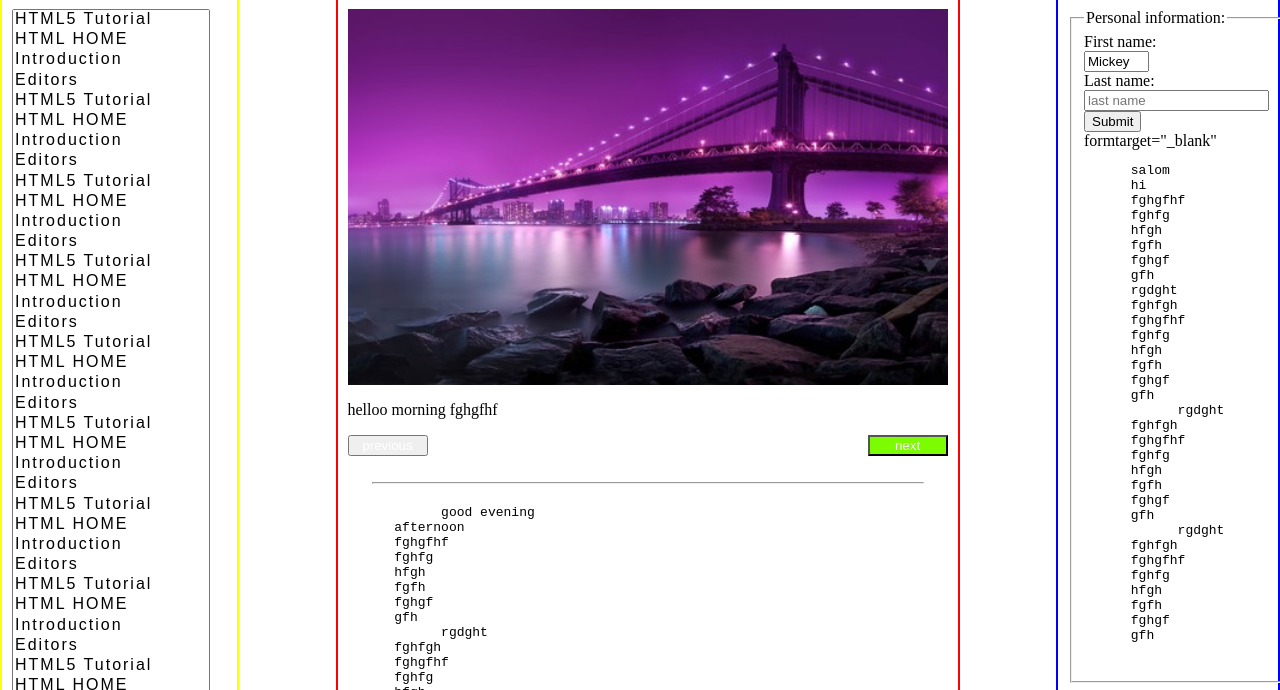
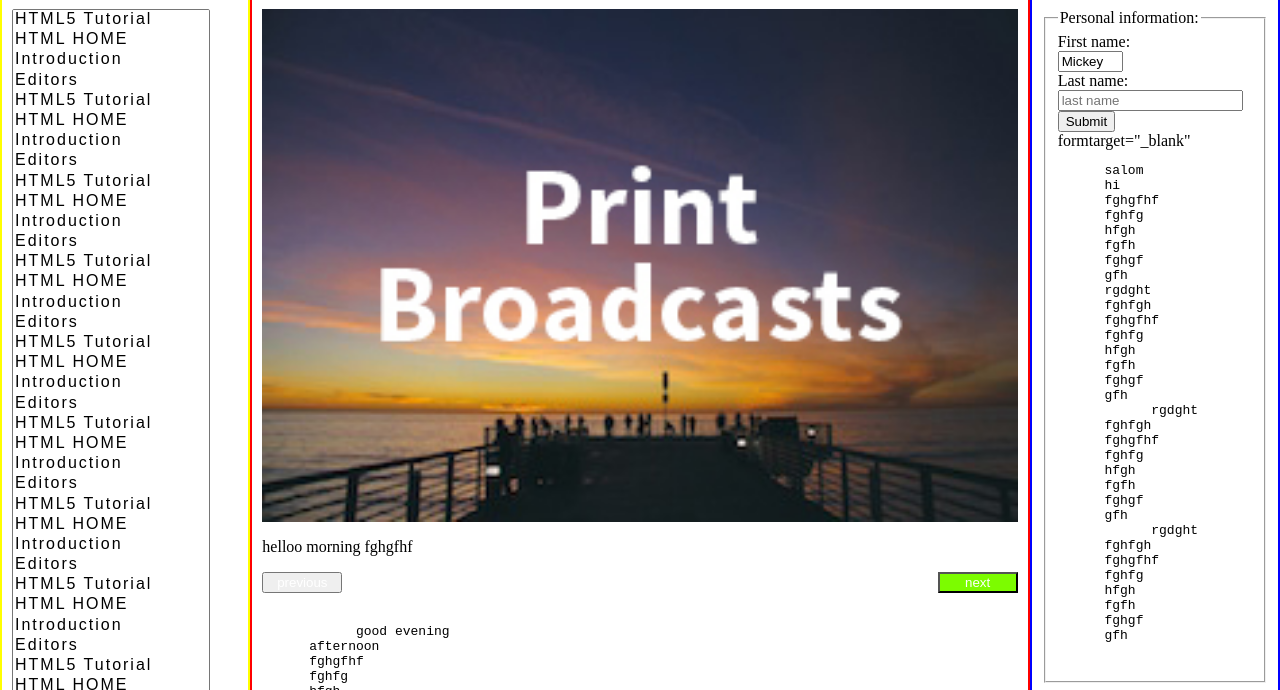
Before and after one commit to Lazizxon/project, a plain HTML site: page index.html in a window 1280 px wide. Shown: the part 110-800 px from the top of the page. Drawn offline with Linux system fonts and the light colour scheme.

Commit message:
yangicha kurinish

```diff
--- a/index.html
+++ b/index.html
@@ -211,7 +211,7 @@
   </div>
    <div class="main">
 
-  <img src="large.jpg" style="width:100%;height:auto;">
+  <img src="p4.jpg" style="flex: 4 4 100px; height:inherit;">
      <p> helloo
       morning
          fghgfhf</p>
@@ -220,7 +220,7 @@
       <button style="background-color: lawngreen" class="nextt" type="button" ><a href="https://www.w3schools.com/html/html_editors.asp">next</a></button>
        </div>
 <br />
-      <hr style="width: 550px">
+
       <pre>
             good evening
       afternoon
@@ -246,7 +246,7 @@
       fgfh
       fghgf
       gfh
-      <hr style="width: 550px">
+      <hr style="flex: 4 4 100px;">
             rgdght
       fghfgh
       fghgfhf
@@ -287,7 +287,7 @@
       fgfh
       fghgf
       gfh
-      <hr style="width: 550px">
+      <hr style="flex: 4 4 100px;">
             rgdght
       fghfgh
       fghgfhf
@@ -336,7 +336,7 @@
       fgfh
       fghgf
       gfh
-      <hr style="width: 550px">
+      <hr style="flex: 4 4 100px;">
             rgdght
       fghfgh
       fghgfhf
@@ -362,7 +362,7 @@
       fghgf
       gfh
       </pre>
-      <hr style="width: 550px">
+
        <div class="birqator">
       <button class="previouss" type="button">previous</button>
       <button class="nextt" type="button">next</button>
--- a/style.css
+++ b/style.css
@@ -152,33 +152,27 @@ html, body {
 
     .scrolll { color: black;
         padding: 10px;
-        width: 215px;
         height: 100%;
         margin: 0px;
 
        display: inline-flex;
-       flex-direction: column;
-       justify-content: space-between;
-       border: 2px solid yellow;}
+       border: 2px solid yellow;
+       flex: 1 1 50px;}
     .tanlov {font-size: 100%;
              letter-spacing: 2px;}
     .main {padding: 10px;
-          width:600px;
           height: 100%;
 
           display: inline-flex;
           flex-direction: column;
-          justify-content: space-between;
-          border: 2px solid red;}
+          border: 2px solid red;
+          flex: 4 4 50px;}
     .chap {color: black;
-     width: 200px;
-
      padding: 10px;
      height: 100%;
      display: inline-flex;
-     flex-direction: column;
-     justify-content: space-between;
-     border: 2px solid blue;}
+     border: 2px solid blue;
+     flex: 1 1 50px;}
     .birqator {
     display: flex;
     justify-content: space-between;
```
Also changed, not shown: large.jpg (deleted), p4.jpg (added).
